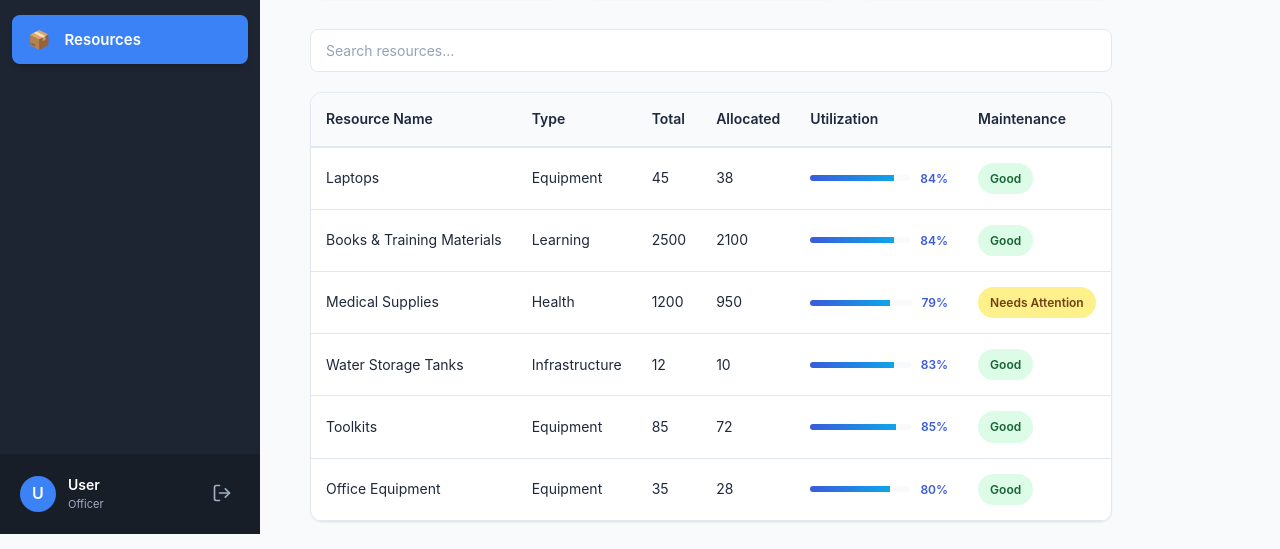
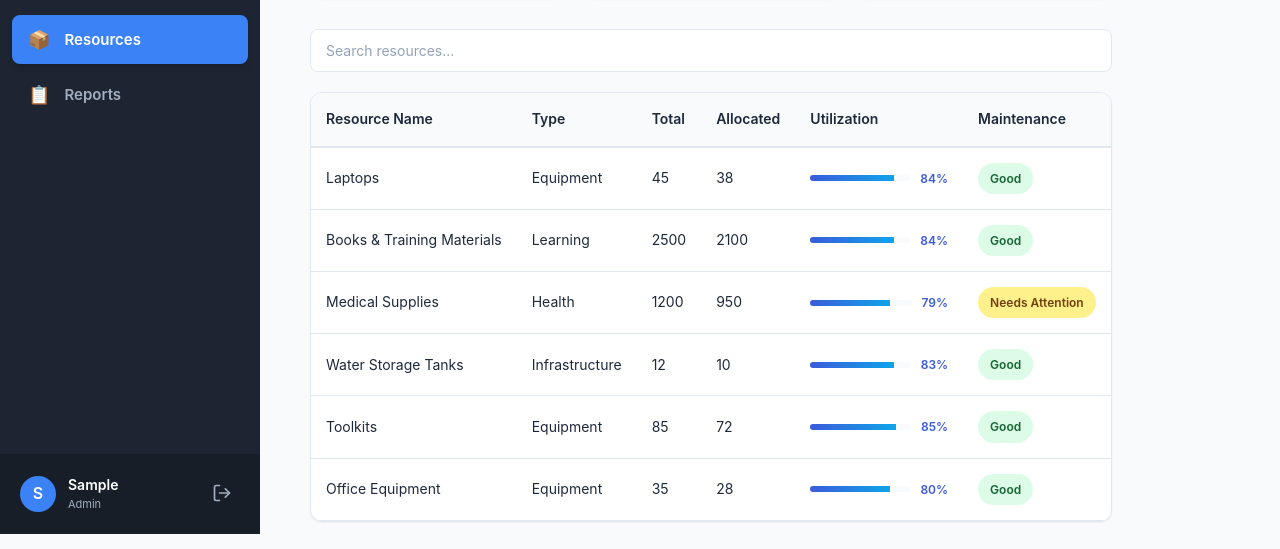
Before and after one commit to Duleeksha/Berendina-, a React (Vite) app in the folder Berendina UI/: page /resources in a window 1280 px wide. Shown: the part 266-815 px from the top of the page. Built offline with nearby package versions, Linux system fonts and the light colour scheme; sample sign-in values are in the browser's storage.

Commit message:
side bar issue fixed

```diff
--- a/Berendina UI/src/App.jsx
+++ b/Berendina UI/src/App.jsx
@@ -7,10 +7,10 @@ import './theme.css';
 import Login from './pages/Auth/Login';
 import Register from './pages/Auth/Register';
 
-// Dashboards (Dan Capital walin import karanawa - Files rename kala nisa)
-// Capital A saha Capital O thiyennama oni
+// Dashboards
 import AdminDashboard from './pages/Dashboard/AdminDashboard';
 import OfficerDashboard from './pages/Dashboard/OfficerDashboard';
+
 // Other Pages
 import Beneficiaries from './pages/Beneficiaries/Beneficiaries';
 import BeneficiaryForm from './pages/Beneficiaries/BeneficiaryForm';
@@ -23,6 +23,12 @@ import Sidebar from './components/Sidebar/Sidebar';
 
 // Layout Component
 const DashboardLayout = ({ handleLogout, currentUser }) => {
+  // Security Check: User kenek nathi nam Login ekata yawanna.
+  // Me nisa sidebar eka 'User' widihata pennana eka nawathinawa.
+  if (!currentUser) {
+     return <Navigate to="/login" replace />;
+  }
+
   return (
     <div style={{ display: 'flex', minHeight: '100vh' }}>
       <Sidebar onLogout={handleLogout} currentUser={currentUser} />
@@ -70,7 +76,6 @@ function App() {
         <Route element={<DashboardLayout handleLogout={handleLogout} currentUser={currentUser} />}>
 
           {/* Admin Dashboard */}
-          {/* Files rename kala nisa dan methana awulak wenne na */}
           <Route path="/admin-dashboard" element={<AdminDashboard />} />
 
           {/* Officer Dashboard */}
--- a/Berendina UI/src/components/Sidebar/Sidebar.jsx
+++ b/Berendina UI/src/components/Sidebar/Sidebar.jsx
@@ -3,27 +3,19 @@ import { useNavigate, useLocation } from 'react-router-dom';
 import './Sidebar.css';
 import logo from '../../assets/berendina-logo.png';
 
-const Sidebar = ({ currentUser }) => {
+const Sidebar = ({ currentUser, onLogout }) => {
   const navigate = useNavigate();
   const location = useLocation();
 
-  // User Role eka gannawa (default to 'officer' if not found)
-  const userRole = currentUser?.role || 'officer';
-  const userName = currentUser?.firstName || 'User';
+  // --- FIX START ---
+  // currentUser prop eka miss wunoth, localStorage eken data gannawa.
+  // Me nisa tab maru weddi 'Admin' kiyana eka nathi wenne na.
+  const storedUser = JSON.parse(localStorage.getItem('user'));
+  const effectiveUser = currentUser || storedUser;
+  // --- FIX END ---
 
-  // --- MEKA THAMA ALUTH UPDATE EKA (LOGOUT LOGIC) ---
-  const handleLogout = () => {
-    // 1. Browser eke save wela thiyana Data makana eka
-    localStorage.removeItem('token');
-    localStorage.removeItem('user');
-
-    // 2. Login page ekata redirect karana eka
-    navigate('/');
-
-    // Optional: Page eka refresh karanawa (auth state clear karanna)
-    window.location.reload();
-  };
-  // --------------------------------------------------
+  const userRole = effectiveUser?.role || 'officer';
+  const userName = effectiveUser?.firstName || 'User';
 
   // Menu Items Define Karanawa
   const allMenuItems = [
@@ -31,7 +23,7 @@ const Sidebar = ({ currentUser }) => {
       id: 1,
       icon: '🏠',
       label: 'Dashboard',
-      path: userRole === 'admin' ? '/admin-dashboard' : '/officer-dashboard',
+      path: '/dashboard',
       roles: ['admin', 'officer']
     },
     {
@@ -60,12 +52,20 @@ const Sidebar = ({ currentUser }) => {
       icon: '📋',
       label: 'Reports',
       path: '/report-generator',
-      roles: ['admin']
+      roles: ['admin'] // Reports penne Admin ta witharai
     },
   ];
 
   // Role eka anuwa filter karanawa
   const filteredMenu = allMenuItems.filter(item => item.roles.includes(userRole));
+
+  // Active Button eka hoyana function eka
+  const isActive = (item) => {
+    if (item.label === 'Dashboard') {
+        return location.pathname === '/admin-dashboard' || location.pathname === '/officer-dashboard';
+    }
+    return location.pathname === item.path;
+  };
 
   return (
     <aside className="sidebar">
@@ -81,7 +81,7 @@ const Sidebar = ({ currentUser }) => {
         {filteredMenu.map(item => (
           <button
             key={item.id}
-            className={`nav-item ${location.pathname === item.path ? 'active' : ''}`}
+            className={`nav-item ${isActive(item) ? 'active' : ''}`}
             onClick={() => navigate(item.path)}
           >
             <span className="nav-icon">{item.icon}</span>
@@ -100,13 +100,7 @@ const Sidebar = ({ currentUser }) => {
             <p className="user-role" style={{textTransform: 'capitalize'}}>{userRole}</p>
           </div>
         </div>
-
-        {/* --- UPDATE KARAPU BUTTON EKA --- */}
-        <button
-            className="logout-btn"
-            onClick={handleLogout}
-            title="Logout"
-        >
+        <button className="logout-btn" onClick={onLogout} title="Logout">
           <svg width="20" height="20" viewBox="0 0 24 24" fill="none" stroke="currentColor" strokeWidth="2" strokeLinecap="round" strokeLinejoin="round">
             <path d="M9 21H5a2 2 0 0 1-2-2V5a2 2 0 0 1 2-2h4"></path>
             <polyline points="16 17 21 12 16 7"></polyline>
--- a/Berendina UI/src/pages/Dashboard/AdminDashboard.jsx
+++ b/Berendina UI/src/pages/Dashboard/AdminDashboard.jsx
@@ -92,7 +92,7 @@ const AdminDashboard = () => {
           <div className="stat-icon">💰</div>
           <div className="stat-info">
             <h3>Resources Value</h3>
-            <div className="stat-value">$45k</div>
+            <div className="stat-value">Rs.45k</div>
             <span className="stat-meta">Distributed YTD</span>
           </div>
         </div>
```
